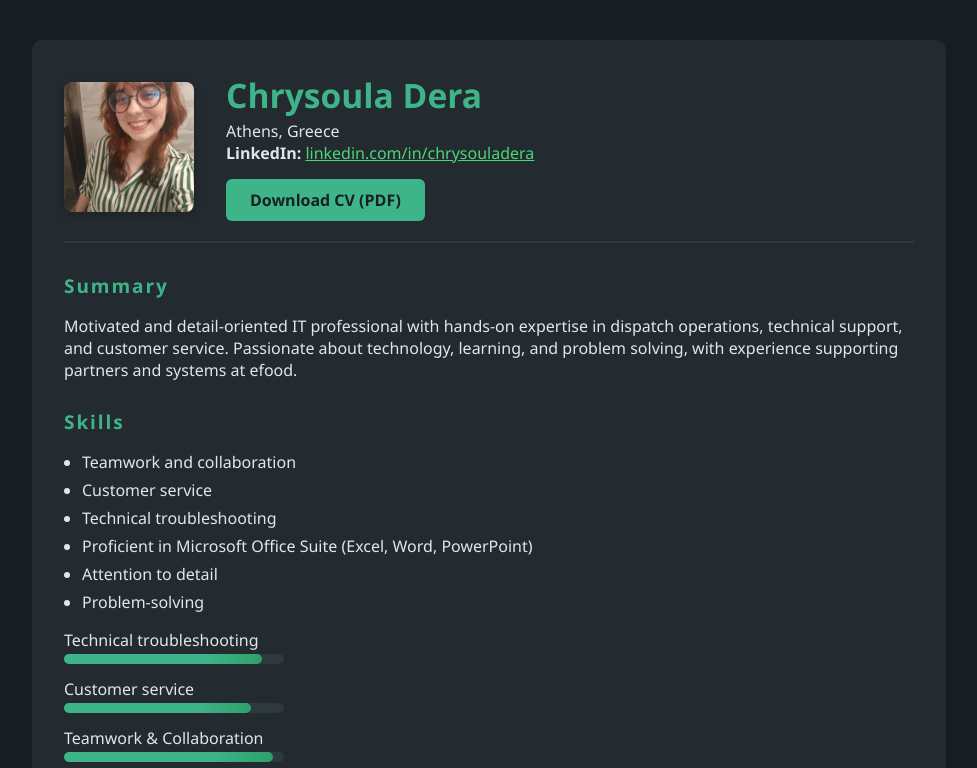
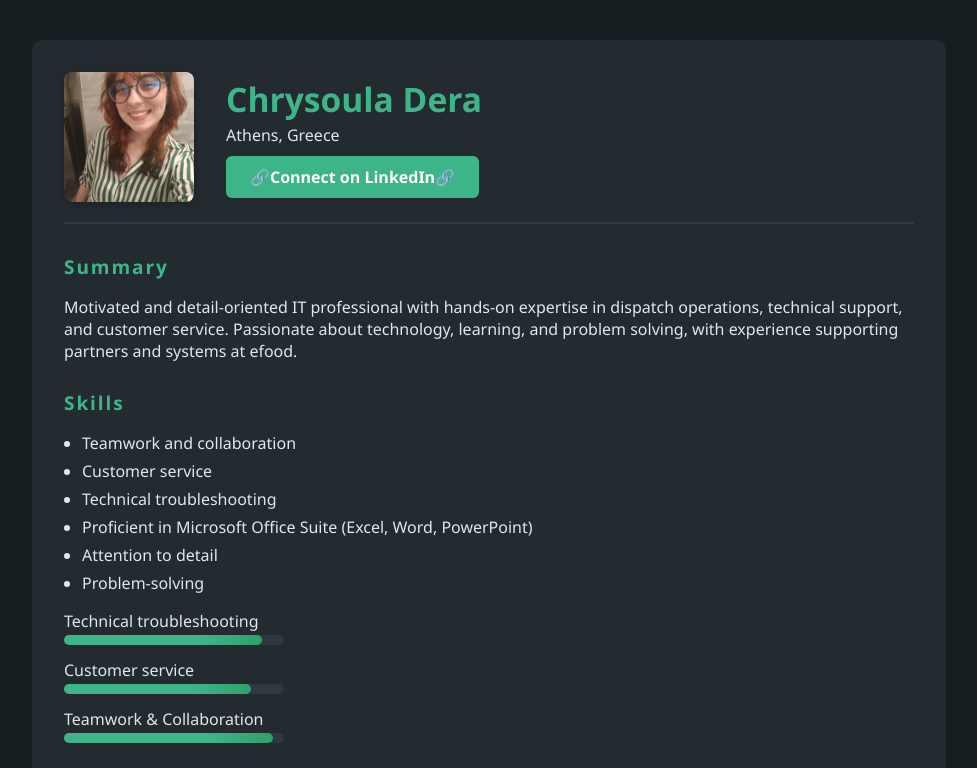
Before and after one commit to nchrysoula/WEBSITE-RESUME, a plain HTML site: page index.html in a window 1280 px wide. Shown: the top 768 px of the page, without its empty margins (151-1128 px from the left). Drawn offline with Linux system fonts and the light colour scheme.

Commit message:
Update index.html

```diff
--- a/index.html
+++ b/index.html
@@ -71,17 +71,18 @@
         }
        .download-btn {
             display: inline-block;
-            background: #3EB489;
-            color: #181F23;
+            background: #3EB489; /* soft jade green */
+            color:#fff !important;
             padding: 10px 24px;
-            margin-top: 15px;
             border-radius: 6px;
             font-weight: bold;
-            transition: background 0.3s;
+            transition: background 0.3s, transform 0.15s;
             text-decoration: none;
+            margin-top: 10px;
         }
         .download-btn:hover {
-            background: #2EA06A;
+            background: linear-gradient(90deg, #3EB489 70%, #2EA06A 100%);
+            transform: scale(1.06);
         }
         .skills-bars { margin-top:12px; }
         .skills-bars div {
@@ -118,12 +119,14 @@
             <h1>Chrysoula Dera</h1>
             <div class="contact">
                 Athens, Greece<br>
-                <b>LinkedIn:</b>
-                <a href="https://www.linkedin.com/in/chrysouladera/" target="_blank">linkedin.com/in/chrysouladera</a>
+
             </div>
-        <a href="ResumeChrysoulaDera.pdf" download class="download-btn">Download CV (PDF)</a>
+            <a href="https://www.linkedin.com/in/chrysouladera/" target="_blank" class="download-btn" style="margin-top: 10px;">
+                🔗Connect on LinkedIn🔗
+        </a>
         </div>
     </div>
+
 
 
         <div class="section fade-in">
```
Lines whose indentation alone changed are shown as unchanged.
